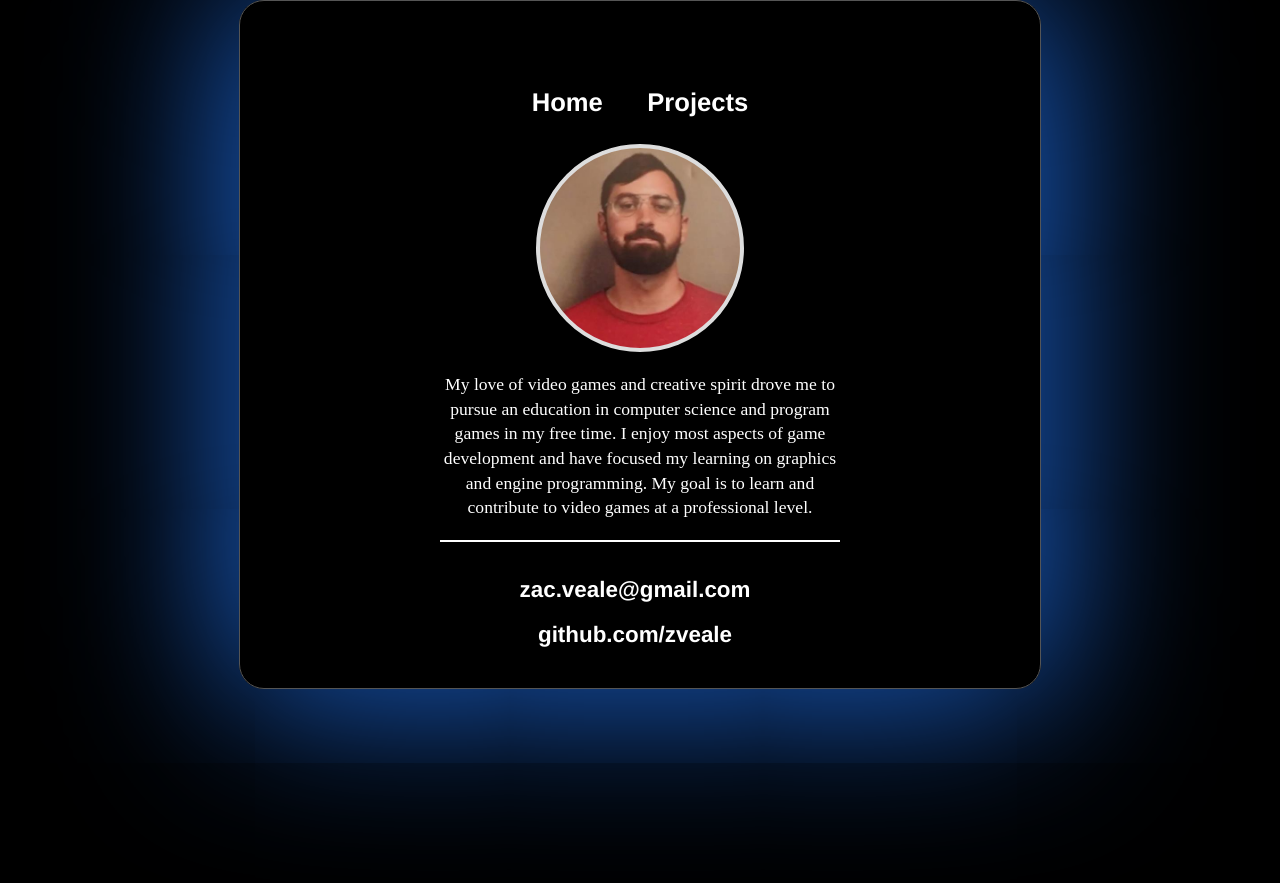
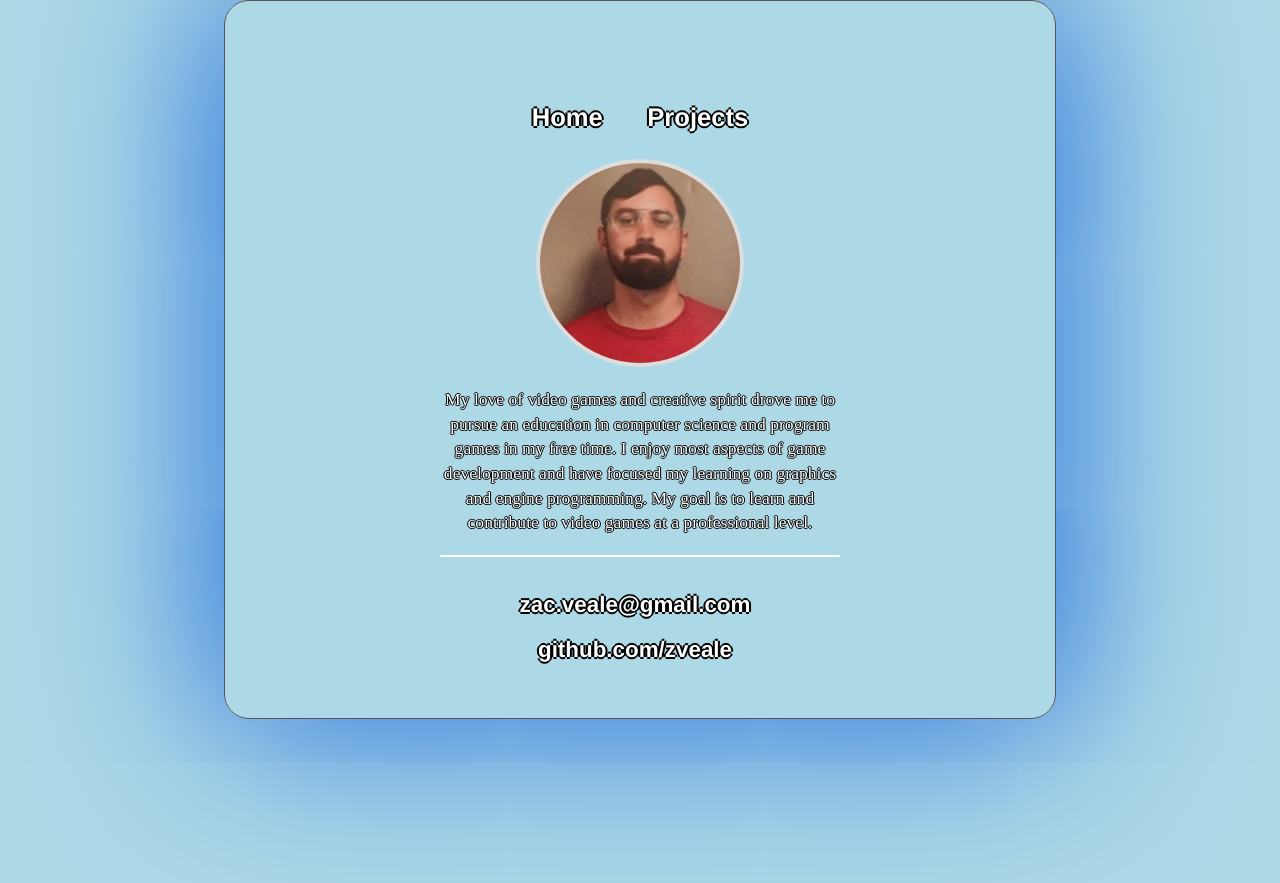
Before and after one commit to zveale/zveale.github.io, a Jekyll site: the page built from index.html, in a window 1280 px wide. Shown: the top 883 px of the page. Built offline with Jekyll 4.4.1, drawn with Linux system fonts in a browser that asks for light colours.

Commit message:
Update main.css

```diff
--- a/css/main.css
+++ b/css/main.css
@@ -6,6 +6,9 @@
     margin: auto;
 	width: 800px;
 	border-radius:25px;
+	padding: 15px;
+	background: lightblue;
+	background-clip: padding-box;
 }
 .container .profilePhoto {
 	width: 200px;
```
